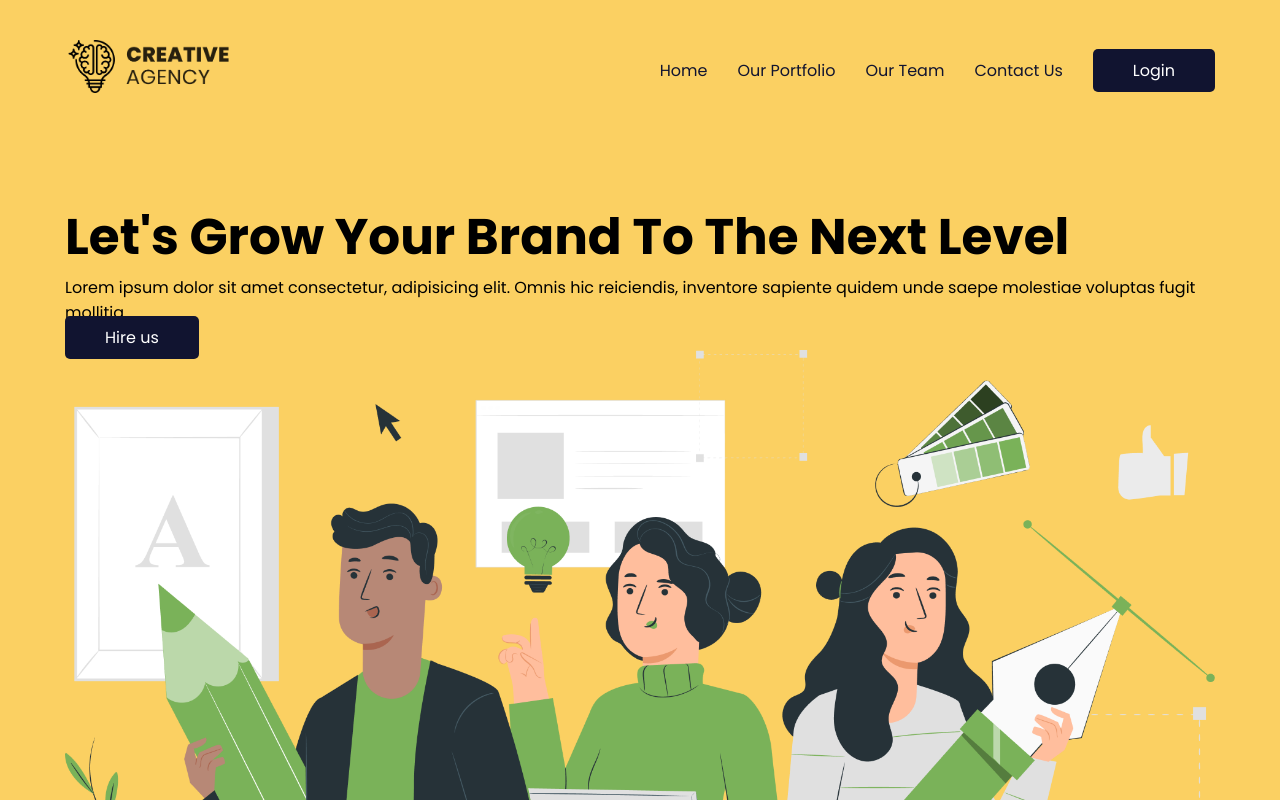
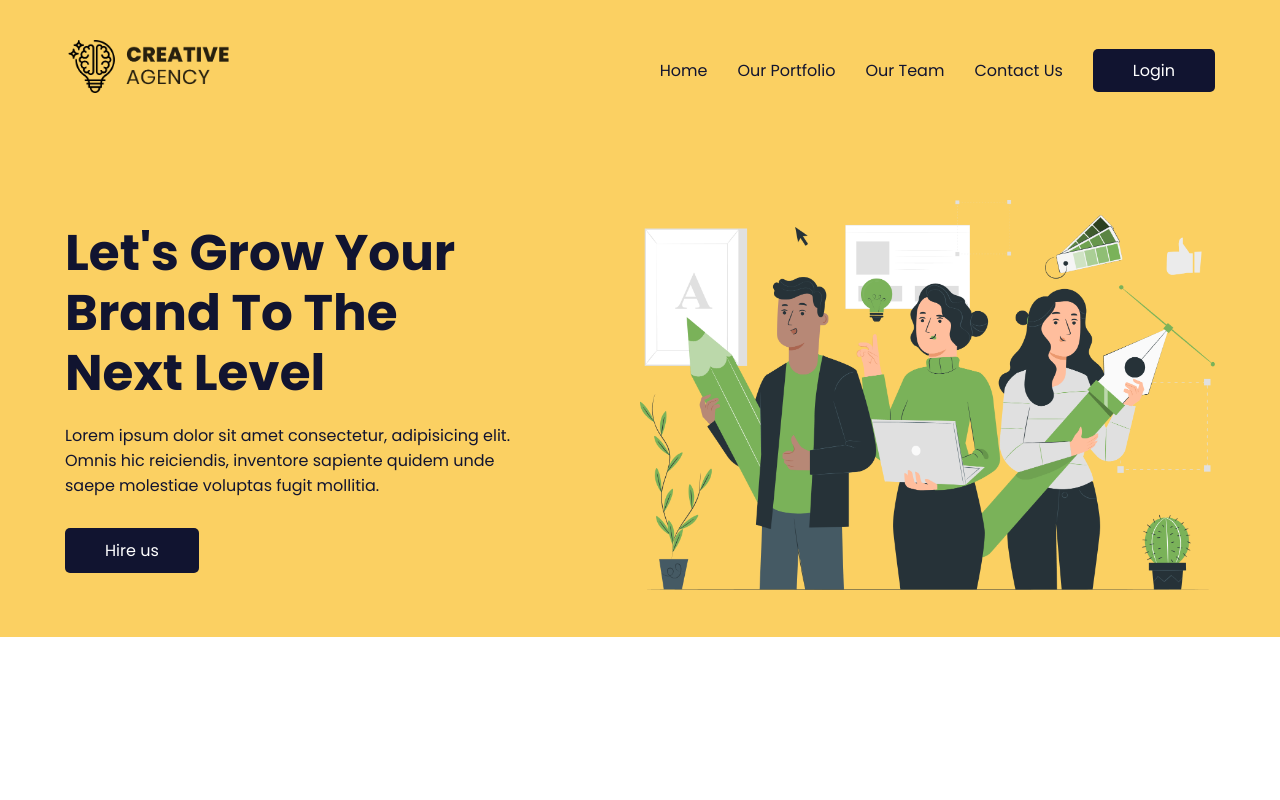
Before and after one commit to azizulwd/creative-agency-with-html-and-Css, a plain HTML site: page index.html in a window 1280 px wide. Shown: the top 800 px of the page. Drawn offline with Linux system fonts and the light colour scheme.

Commit message:
banner design added

```diff
--- a/index.html
+++ b/index.html
@@ -35,7 +35,7 @@
         </section>
 
         <!-- ==== Header-bottom ==== -->
-        <section class="banner container">
+        <section class="banner container flex justify_content_between align_items_center">
             <div class="banner_info">
                 <h1>Let's Grow Your Brand To The Next Level</h1>
                 <p>Lorem ipsum dolor sit amet consectetur, adipisicing elit. Omnis hic reiciendis, inventore sapiente quidem unde saepe molestiae voluptas fugit mollitia.</p>
--- a/styles/style.css
+++ b/styles/style.css
@@ -79,5 +79,30 @@ header {
 
 
 /* =======================
-Header CSS (Header bottom)
+Header CSS (banner)
 ======================= */
+header{
+    margin-bottom: 100px;
+}
+.banner{
+    gap: 10%;
+}
+.banner_info{
+    width: 40%;
+}
+.banner_info h1 {
+    color: #111430;
+    line-height: 60px;
+    margin-bottom: 20px;
+}
+.banner_info p{
+    color: #111430;
+    margin-bottom: 20px;
+}
+.banner_info a {
+    display: inline-block;
+    margin-top: 10px;
+}
+.banner_img{
+    width: 50%;
+}
```
